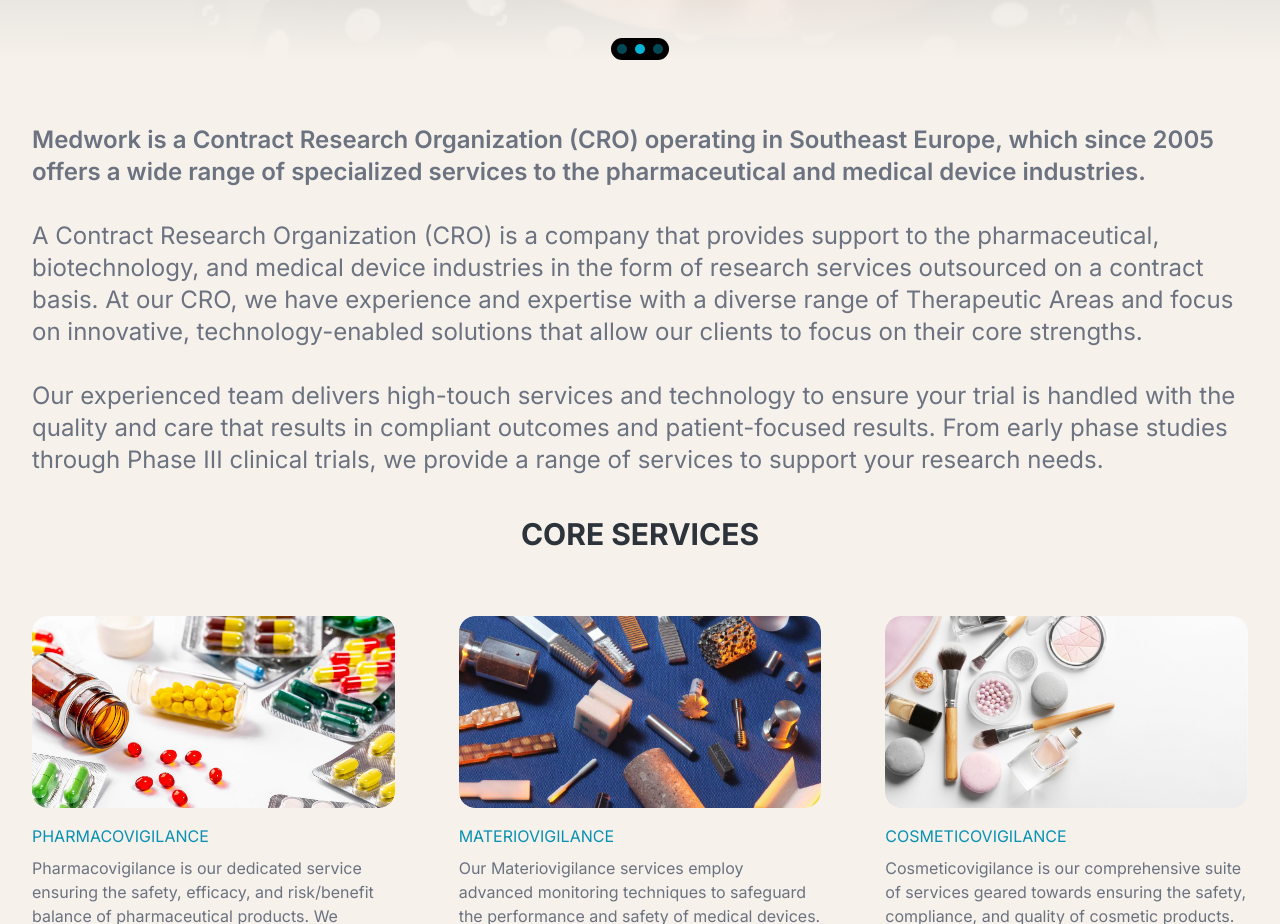
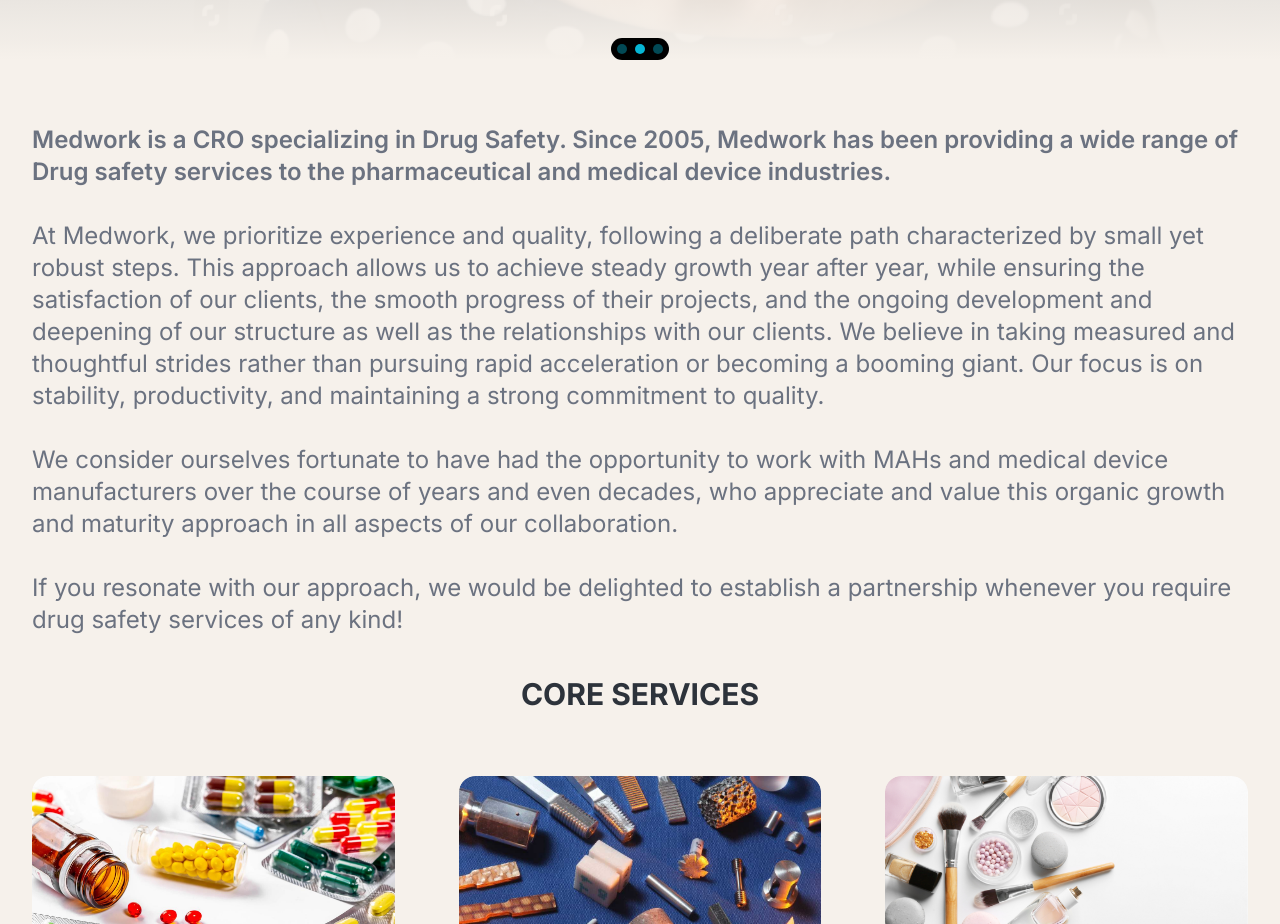
Before and after one commit to Medwork-CRO/webpage, a Next.js app: page / in a window 1280 px wide. Shown: the part 800-1724 px from the top of the page. Built offline with nearby package versions, Linux system fonts and the light colour scheme.

Commit message:
Update landing page

```diff
--- a/src/pages/index.tsx
+++ b/src/pages/index.tsx
@@ -22,9 +22,10 @@ const imageShowCases = [
 ];
 
 const paragraphs = [
-  "Medwork is a Contract Research Organization (CRO) operating in Southeast Europe, which since 2005 offers a wide range of specialized services to the pharmaceutical and medical device industries.",
-  "A Contract Research Organization (CRO) is a company that provides support to the pharmaceutical, biotechnology, and medical device industries in the form of research services outsourced on a contract basis. At our CRO, we have experience and expertise with a diverse range of Therapeutic Areas and focus on innovative, technology-enabled solutions that allow our clients to focus on their core strengths.",
-  "Our experienced team delivers high-touch services and technology to ensure your trial is handled with the quality and care that results in compliant outcomes and patient-focused results. From early phase studies through Phase III clinical trials, we provide a range of services to support your research needs.",
+  "Medwork is a CRO specializing in Drug Safety. Since 2005, Medwork has been providing a wide range of Drug safety services to the pharmaceutical and medical device industries.",
+  "At Medwork, we prioritize experience and quality, following a deliberate path characterized by small yet robust steps. This approach allows us to achieve steady growth year after year, while ensuring the satisfaction of our clients, the smooth progress of their projects, and the ongoing development and deepening of our structure as well as the relationships with our clients. We believe in taking measured and thoughtful strides rather than pursuing rapid acceleration or becoming a booming giant. Our focus is on stability, productivity, and maintaining a strong commitment to quality.",
+  "We consider ourselves fortunate to have had the opportunity to work with MAHs and medical device manufacturers over the course of years and even decades, who appreciate and value this organic growth and maturity approach in all aspects of our collaboration.",
+  "If you resonate with our approach, we would be delighted to establish a partnership whenever you require drug safety services of any kind!",
 ];
 
 function Home() {
```
